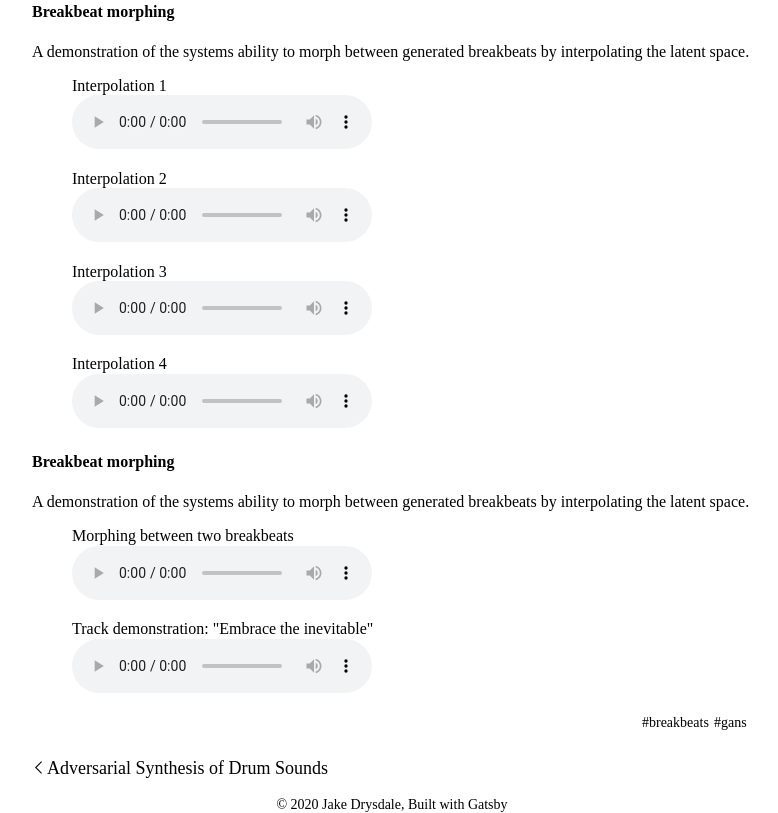
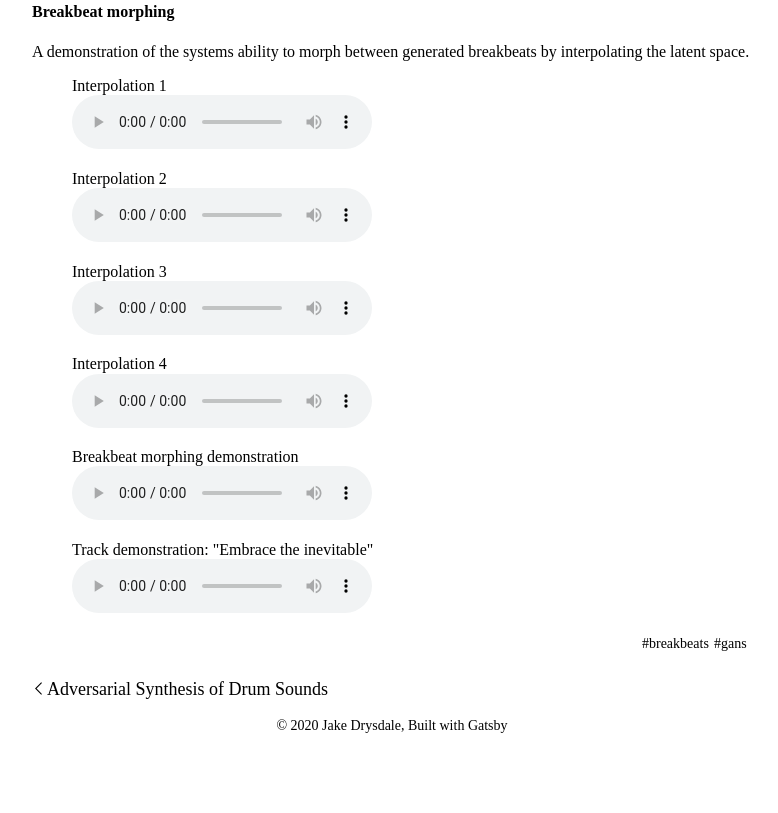
Before and after one commit to jake-drysdale/phd-blog, a Gatsby site: page /breakbeat-manipulation/ in a window 1280 px wide. Shown: the part 1607-2420 px from the top of the page, without its empty margins (248-1026 px from the left). After the commit the page ends 2341 px from the top, so only its background shows below. Built offline with nearby package versions, Linux system fonts and the light colour scheme; Gatsby itself is replaced by a stand-in of ours; some packages are replaced by stand-ins of ours.

Commit message:
fixed header on bbeat manipulation blog post

```diff
--- a/content/blog/breakbeat-manipulation/index.md
+++ b/content/blog/breakbeat-manipulation/index.md
@@ -112,13 +112,8 @@ A demonstration of the systems ability to morph between generated breakbeats by
 </figure>
 
 
-
-#### Breakbeat morphing
-A demonstration of the systems ability to morph between generated breakbeats by interpolating the latent space.
-
-
 <figure>
-    <figcaption>Morphing between two breakbeats</figcaption>
+    <figcaption>Breakbeat morphing demonstration</figcaption>
     <audio controls
 		src="./audio/break-morphing1.wav">
 
```
